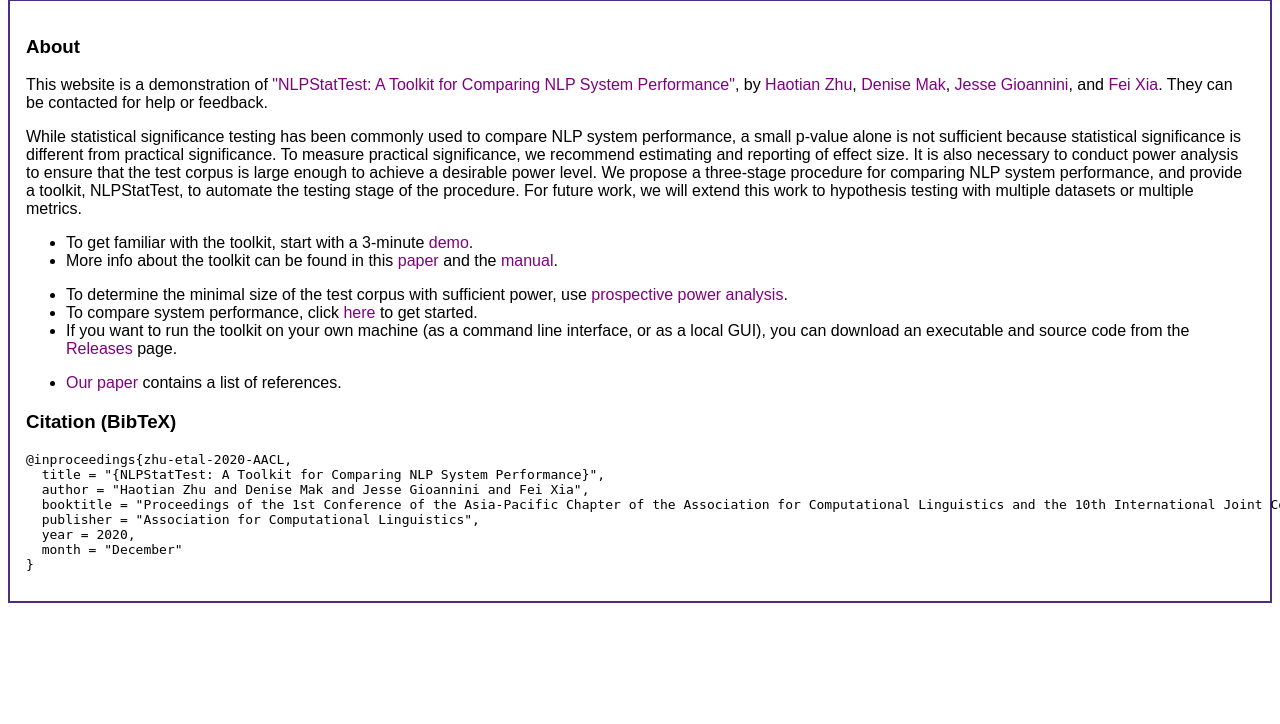
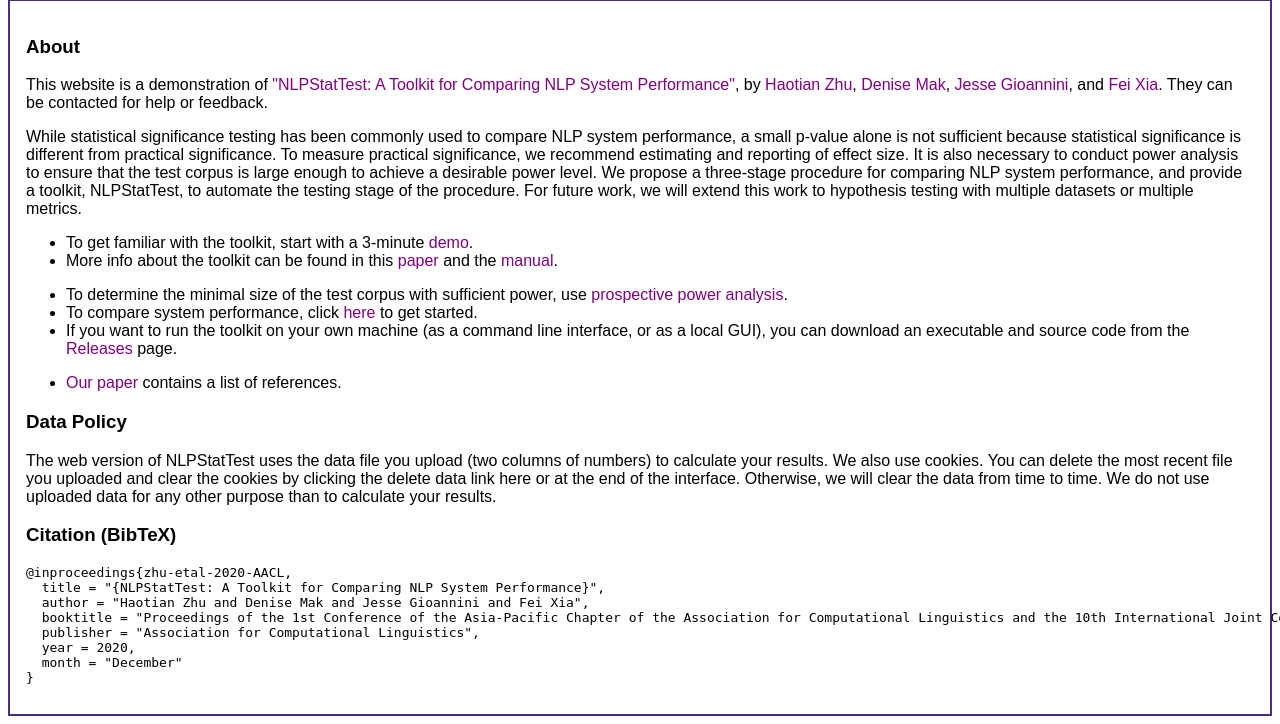
Before and after one commit to nlp-stat-test/nlp-stat-test, a Flask app: page /home in a window 1280 px wide; the page is wider, and only the part inside the window is pictured. Shown: the part 150-874 px from the top of that part. Before the commit the page ends 753 px from the top of that part, so only its background shows below. Run offline with Flask 2, Linux system fonts and the light colour scheme; some libraries are stand-ins or nearby versions.

Commit message:
added data policy

```diff
--- a/src/templates/welcome.html
+++ b/src/templates/welcome.html
@@ -91,6 +91,12 @@ multiple datasets or multiple metrics.</p>
 <li><a class="possible" href="{{ url_for('paper') }}">Our paper</a> contains a list of references.</li>
 </ul>
 
+<h3>Data Policy</h3>
+
+
+<p>The web version of NLPStatTest uses the data file you upload (two columns of numbers) to calculate your results. We also use cookies. You can delete the most recent file you uploaded and clear the cookies by clicking the delete data link here or at the end of the interface. Otherwise, we will clear the data from time to time. We do not use uploaded data for any other purpose than to calculate your results.</p>
+
+
 <h3>Citation (BibTeX)</h3>
 
 <div><pre>
```
